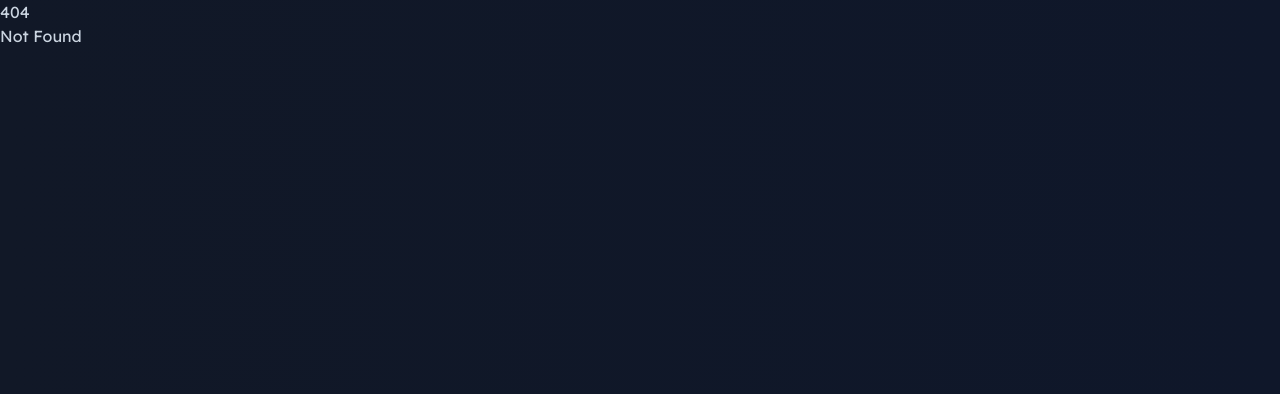
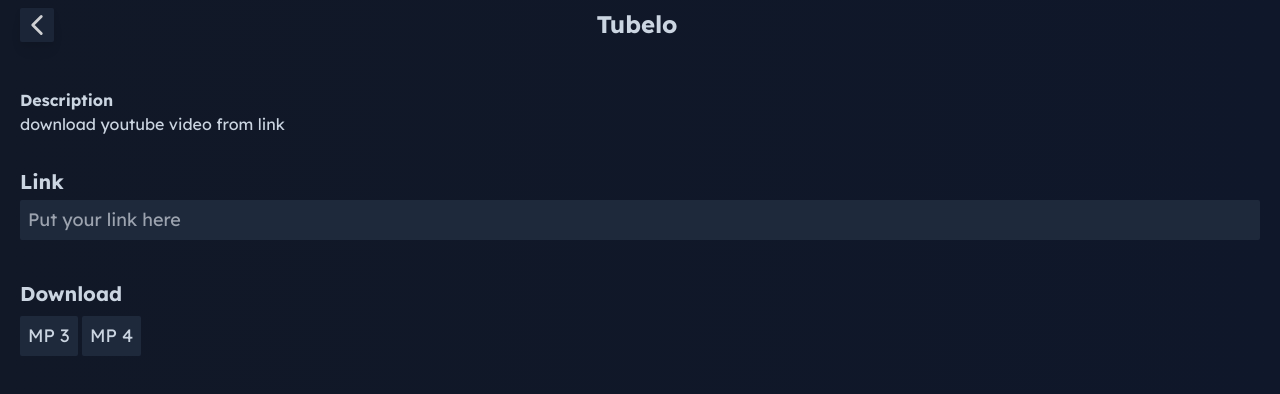
Before and after one commit to tnp2004/anykit, a SvelteKit app: page /tubelo in a window 1280 px wide. Before the commit this address had no page. Shown: the top 394 px of the page. Built offline with nearby package versions, Linux system fonts and the light colour scheme.

Commit message:
:sparkles:Tubelo UI

```diff
--- a/src/routes/+layout.svelte
+++ b/src/routes/+layout.svelte
@@ -1,5 +1,7 @@
 <script>
-    import "../app.css";
-  </script>
+  import "../app.css";
+</script>
 
+<div class="px-5 py-2">
   <slot />
+</div>
--- a/src/routes/+page.svelte
+++ b/src/routes/+page.svelte
@@ -1,14 +1,14 @@
 <script>
     import Card from "../elements/Card.svelte";
     import iMiniLink from "../icons/link1.svg";
+    import iTubelo from "../icons/tubelo.svg";
 </script>
 
-<div class="px-5 py-2">
-    <div class="mb-5">
-        <h1 class="font-bold text-2xl">anykit</h1>
-        Lorem ipsum dolor sit amet consectetur adipisicing elit. Ad, officia?
-    </div>
-    <div class="flex flex-wrap gap-7">
-        <Card title="Mini link" link="/minilink" icon={iMiniLink} />
-    </div>
+<div class="mb-5">
+    <h1 class="font-bold text-2xl">anykit</h1>
+    Lorem ipsum dolor sit amet consectetur adipisicing elit. Ad, officia?
 </div>
+<div class="flex flex-wrap gap-7">
+    <Card title="MiniLink" link="/minilink" icon={iMiniLink} />
+    <Card title="Tubelo" link="/tubelo" icon={iTubelo} />
+</div>
--- a/src/routes/minilink/+page.svelte
+++ b/src/routes/minilink/+page.svelte
@@ -55,8 +55,7 @@
     };
 </script>
 
-<div class="px-5 py-2">
-    <KitHeader title="Mini Link" desc="Shorten your link" />
+<KitHeader title="MiniLink" desc="Shorten your link" />
 <div class="mb-8">
     <label class="block text-slate-300 font-bold mb-1 text-xl" for="link"
         >Link</label
@@ -110,4 +109,3 @@
         <img class="mx-auto" src={qrImage} id="qrcode" alt="qrcode" />
     </div>
 {/if}
-</div>
--- /dev/null
+++ b/src/routes/tubelo/+page.svelte
@@ -0,0 +1,24 @@
+<script>
+    import KitHeader from "../../elements/KitHeader.svelte";
+</script>
+
+<KitHeader title="Tubelo" desc="download youtube video from link" />
+<label class="block text-slate-300 font-bold mb-1 text-xl" for="link"
+    >Link</label
+>
+<div class="flex gap-1 mb-10">
+    <input
+        class="px-2 rounded-sm bg-slate-800 w-full h-10 text-lg"
+        type="text"
+        placeholder="Put your link here"
+    />
+</div>
+<label class="block text-slate-300 font-bold mb-2 text-xl" for="link"
+    >Download</label
+>
+<button class="px-2 bg-slate-800 hover:bg-slate-800/50 h-10 text-lg rounded-sm">
+    MP 3
+</button>
+<button class="px-2 bg-slate-800 hover:bg-slate-800/50 h-10 text-lg rounded-sm">
+    MP 4
+</button>
```
Also changed, not shown: src/icons/tubelo.svg (added). Lines whose indentation alone changed are shown as unchanged.
